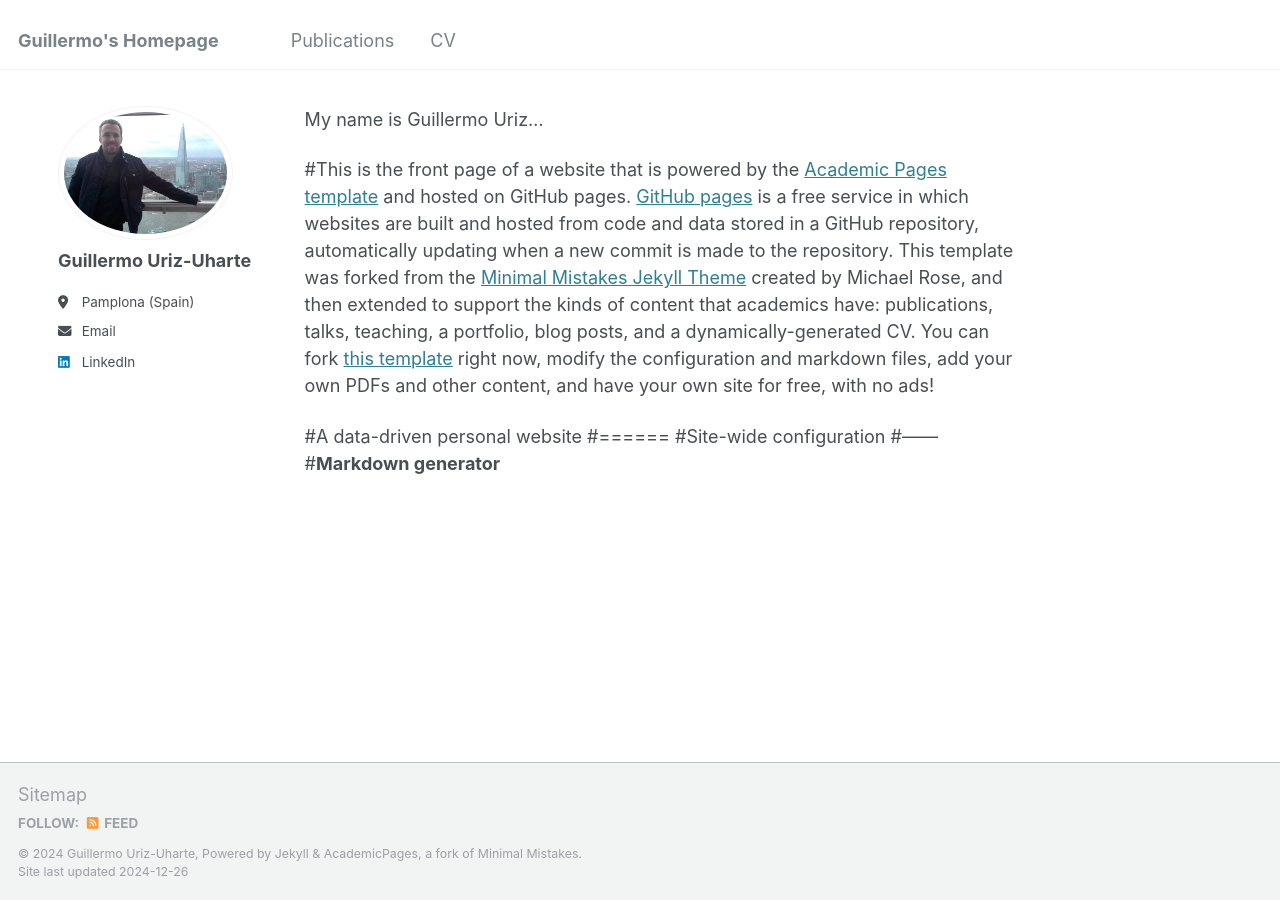
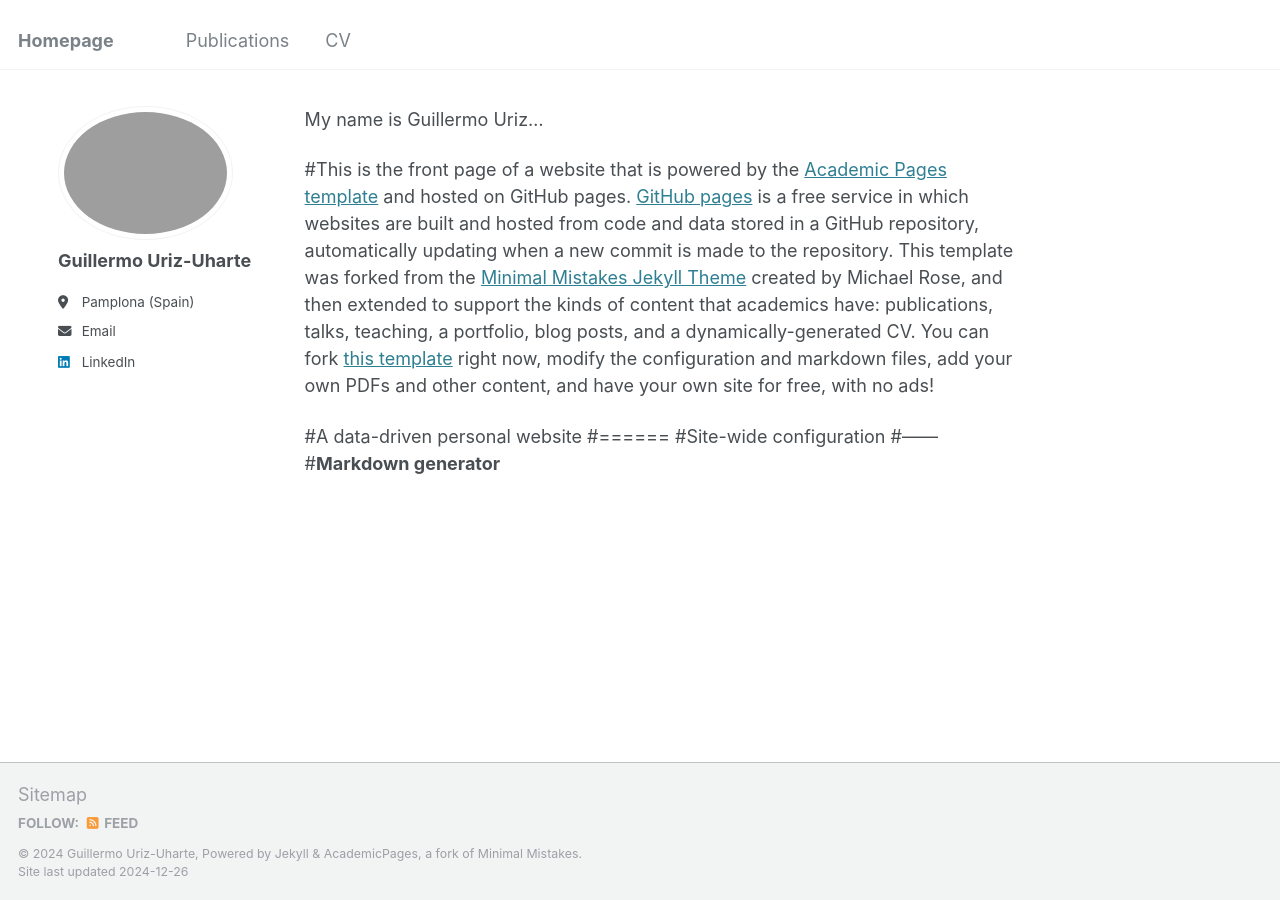
Before and after one commit to GuilleUriz/guillermouriz, a Jekyll site: the page built from _pages/about.md, in a window 1280 px wide. Built offline with Jekyll 4.4.1, drawn with Linux system fonts in a browser that asks for light colours.

Commit message:
Update _config.yml

```diff
--- a/_config.yml
+++ b/_config.yml
@@ -8,7 +8,7 @@
 
 # Basic Site Settings
 locale                   : "en-US"
-title                    : "Guillermo's Homepage"
+title                    : "Homepage"
 title_separator          : "-"
 name                     : &name "Guillermo Uriz-Uharte"
 description              : &description "personal description"
@@ -21,7 +21,7 @@ repository               : "academicpages/academicpages.github.io"
 #               Additional customization can be done by editing /_includes/author-profile.html
 author:
   # Biographic information
-  avatar           : "Foto_web.jpg"
+  avatar           :
   name             : "Guillermo Uriz-Uharte"
   pronouns         :
   bio              : " "
```
